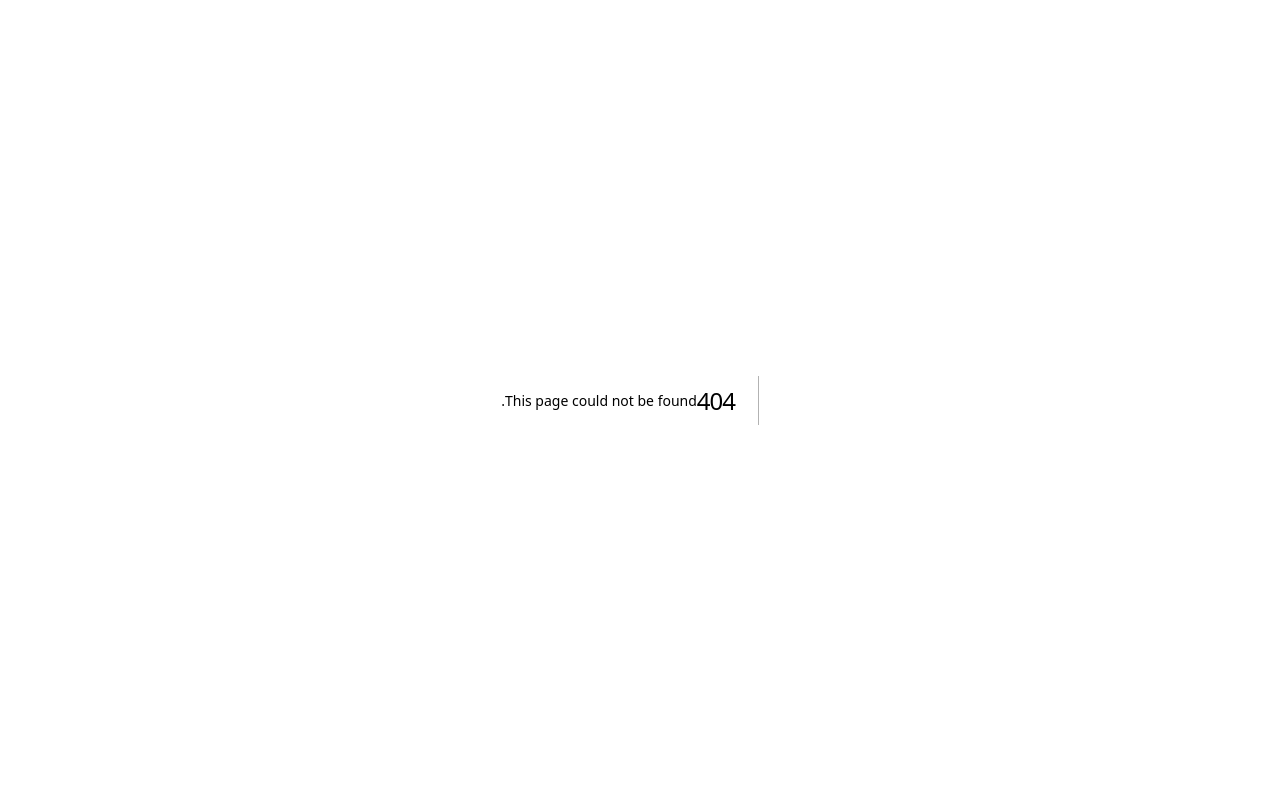
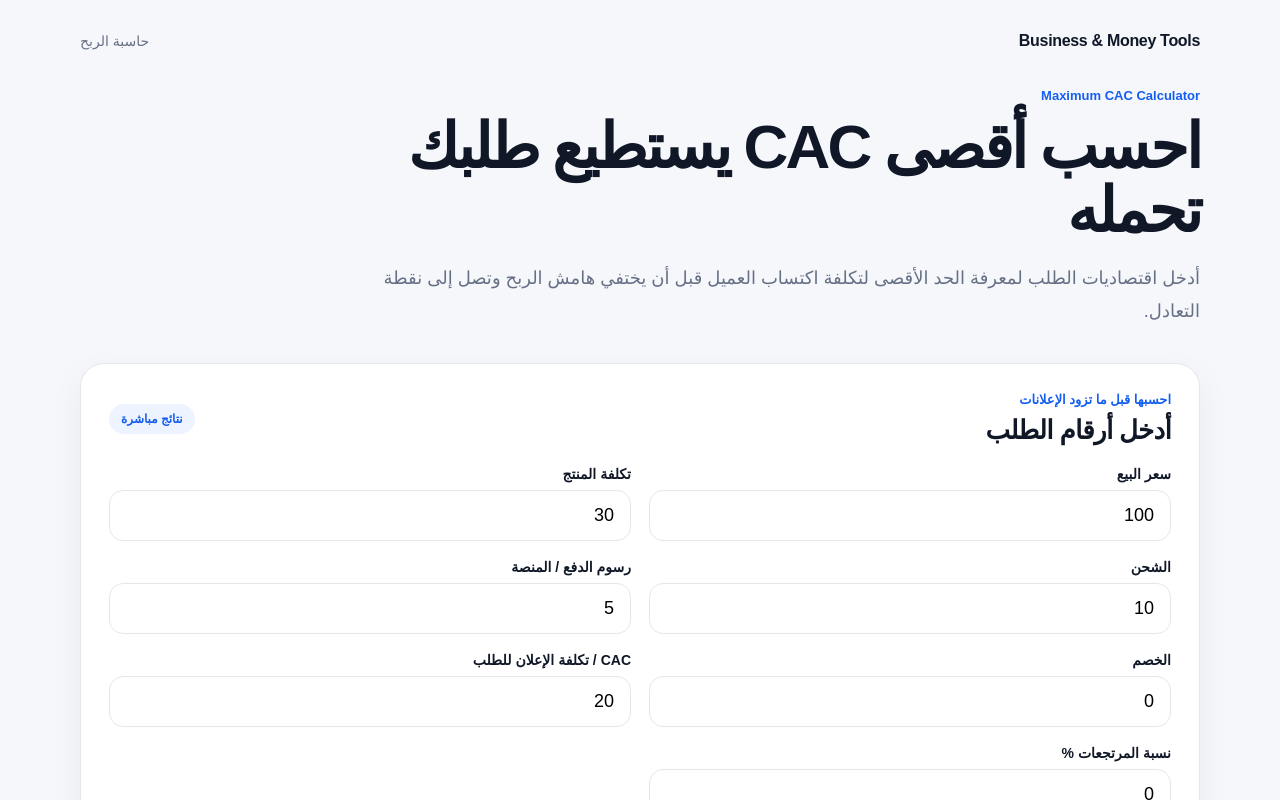
Before and after one commit to aelkhoreiby/business-money-tools, a Next.js app: page /tools/maximum-cac-calculator in a window 1280 px wide. Before the commit this address had no page. Shown: the top 800 px of the page. Built offline with nearby package versions, Linux system fonts and the light colour scheme.

Commit message:
Add SEO cluster page: app/tools/maximum-cac-calculator/page.tsx

```diff
--- /dev/null
+++ b/app/tools/maximum-cac-calculator/page.tsx
@@ -0,0 +1,50 @@
+import type { Metadata } from "next";
+import EcommerceProfitCalculator from "../../components/EcommerceProfitCalculator";
+
+export const metadata: Metadata = {
+  title: "حاسبة أقصى CAC | Maximum CAC Calculator للتجارة الإلكترونية",
+  description:
+    "احسب أقصى CAC يمكنك دفعه لكل طلب قبل الوصول إلى نقطة التعادل، مع صافي الربح والهامش وROAS التعادل.",
+  alternates: { canonical: "/tools/maximum-cac-calculator/" },
+};
+
+export default function MaximumCacPage() {
+  return (
+    <main className="page">
+      <nav className="top-nav" aria-label="التنقل الرئيسي">
+        <a href="/" className="brand">Business &amp; Money Tools</a>
+        <a href="/tools/ecommerce-profit-calculator/" className="nav-tool">حاسبة الربح</a>
+      </nav>
+
+      <header className="hero">
+        <div className="eyebrow">Maximum CAC Calculator</div>
+        <h1>احسب أقصى CAC يستطيع طلبك تحمله</h1>
+        <p>
+          أدخل اقتصاديات الطلب لمعرفة الحد الأقصى لتكلفة اكتساب العميل قبل أن
+          يختفي هامش الربح وتصل إلى نقطة التعادل.
+        </p>
+      </header>
+
+      <EcommerceProfitCalculator />
+
+      <section className="content-grid">
+        <article className="content-card">
+          <span className="section-kicker">CAC</span>
+          <h2>ما معنى Maximum CAC؟</h2>
+          <p>
+            هو أعلى مبلغ يمكن إنفاقه للحصول على الطلب مع بقاء الربح عند نقطة
+            التعادل وفقًا للمدخلات الحالية.
+          </p>
+        </article>
+        <article className="content-card">
+          <span className="section-kicker">قرار إعلاني</span>
+          <h2>قارنه بالـ CAC الفعلي</h2>
+          <p>
+            مقارنة CAC الفعلي بالحد الأقصى تساعدك على اكتشاف ما إذا كان الاقتصاد
+            الحالي للطلب يسمح بالتوسع أو يحتاج إلى تحسين في السعر أو التكلفة.
+          </p>
+        </article>
+      </section>
+    </main>
+  );
+}
```
